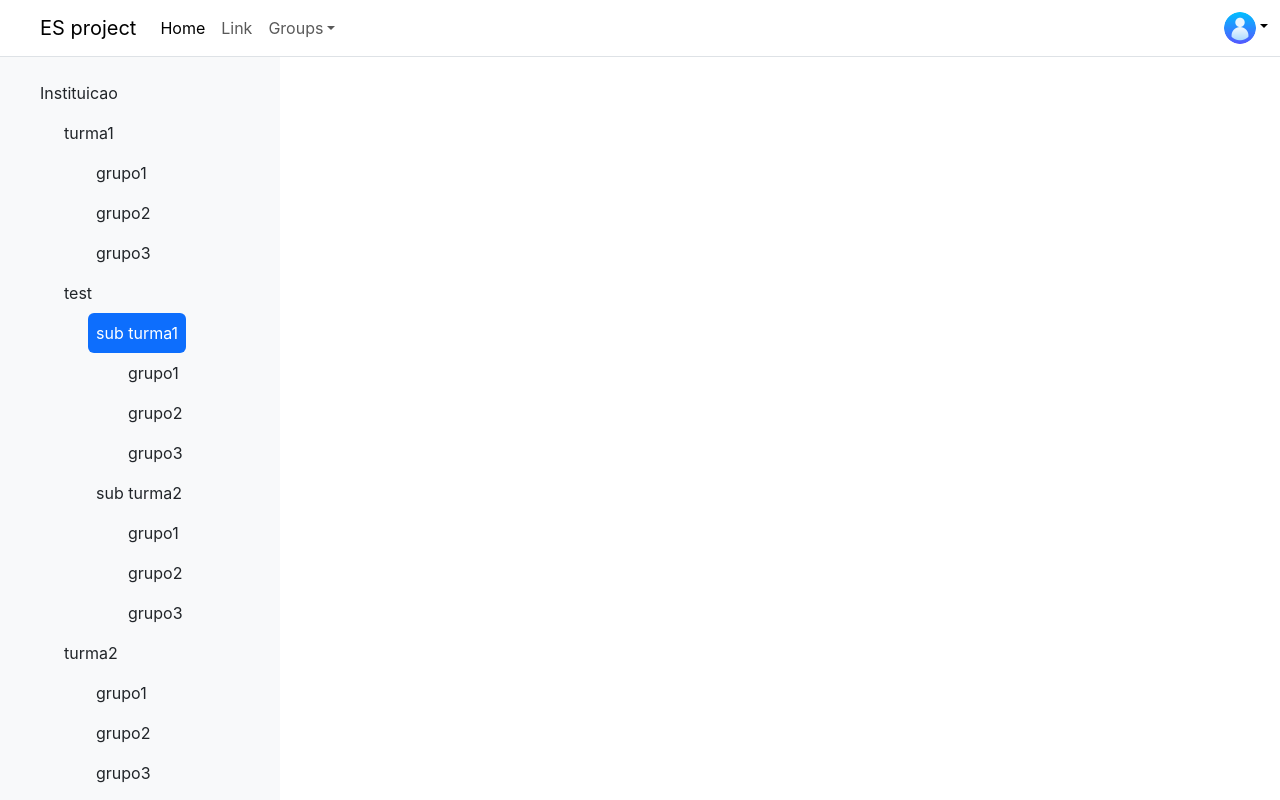
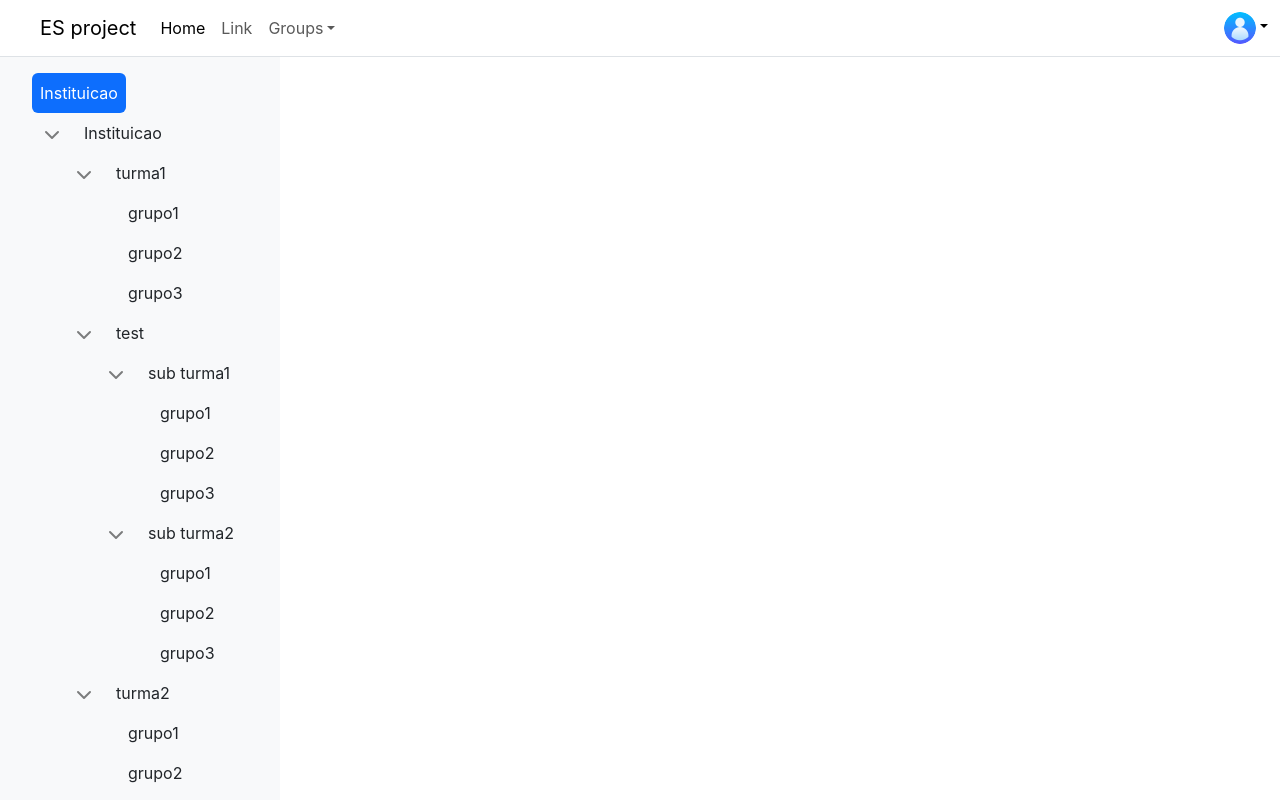
Before and after one commit to UA-2023-ES6/es-ui, a React (Create React App) app: page /dummy in a window 1280 px wide. Shown: the top 800 px of the page. Built offline with nearby package versions, Linux system fonts and the light colour scheme.

Commit message:
fix sidebar arrows not showing and sidebar not using content param

```diff
--- a/src/components/Sidebar.jsx
+++ b/src/components/Sidebar.jsx
@@ -1,33 +1,42 @@
 import { Link } from "react-router-dom"
+import "../styles/sidebar.css"
 
 var _activeLink = ""
 //exemplo de activeLink: Instituicao/test/subturma1
 
 const Sidebar = ({content,activeLink=""}) => {
-    const turmas = {
-        "turma1": ["grupo1","grupo2","grupo3"],
-        "test": {
-            "sub turma1": ["grupo1","grupo2","grupo3"],
-            "sub turma2": ["grupo1","grupo2","grupo3"]
-        },
-        "turma2": ["grupo1","grupo2","grupo3"],
-        "turma3": ["grupo1","grupo2","grupo3"],
-        "turma4": ["grupo1","grupo2","grupo3"],
+    _activeLink = activeLink
+    var x = ""
+    if(content != null) {
+        x = <SidebarEntry content={content} />
     }
-    _activeLink = activeLink
+    return(
+        <>
+            {x}
+        </>
+    )
+}
+
+function SidebarEntry({content}) {
     return(
         <div className="d-flex flex-column p-3 bg-body-tertiary" style={{width: "280px",flex: "1"}}>
             <ul className="nav nav-pills flex-column mb-auto">
-      <li className="nav-item ps-3">
-        <LinkButton name="Instituicao" parentLink=""/>
+                {
+                    Object.entries(content).map(([_name,_content]) => {
+                        return(
+                            <li className="nav-item ps-3" key={_name}>
+                                <LinkButton name={_name} parentLink=""/>
                                 <div className="d-flex flex-column">
                                     <ul className="nav nav-pills flex-column mb-auto">
                                         {
-                    <CollapsableGroup content={turmas} parent="Instituicao/" />
+                                            <CollapsableGroup content={content} parent={_name.replace(/\s/g) + "/"} />
                                         }
                                     </ul>
                                 </div>
                             </li>
+                        )
+                    })
+                }
             </ul>
         </div>
     )
@@ -51,9 +60,9 @@ function CollapsableGroup({content= null,parent}) {
 
 
     return(
-        <div>
+        <>
             {x}
-        </div>
+        </>
     )
 }
 
@@ -86,7 +95,6 @@ function ListElement({text,parent}) {
 function LinkButton({name,parentLink}) {
     var link = parentLink + name.replace(/\s+/g, "")
     var active = link == _activeLink
-    console.log(_activeLink,link)
     return(
         <>
             <Link to={link}>
--- a/src/pages/Dummy.jsx
+++ b/src/pages/Dummy.jsx
@@ -1,10 +1,22 @@
 import Sidebar from "../components/Sidebar"
 
 const Dummy = () => {
+    const instituicao = {
+        "Instituicao": {
+                "turma1": ["grupo1","grupo2","grupo3"],
+                "test": {
+                    "sub turma1": ["grupo1","grupo2","grupo3"],
+                    "sub turma2": ["grupo1","grupo2","grupo3"]
+                },
+                "turma2": ["grupo1","grupo2","grupo3"],
+                "turma3": ["grupo1","grupo2","grupo3"],
+                "turma4": ["grupo1","grupo2","grupo3"],
+            }
+        }
     return(
         <>
             <div className="d-flex flex-column" style={{height: "100%"}}>
-                <Sidebar activeLink="Instituicao/test/subturma1"/>
+                <Sidebar content={instituicao} activeLink="Instituicao"/>
             </div>
         </>
     )
```
Lines whose indentation alone changed are shown as unchanged.
